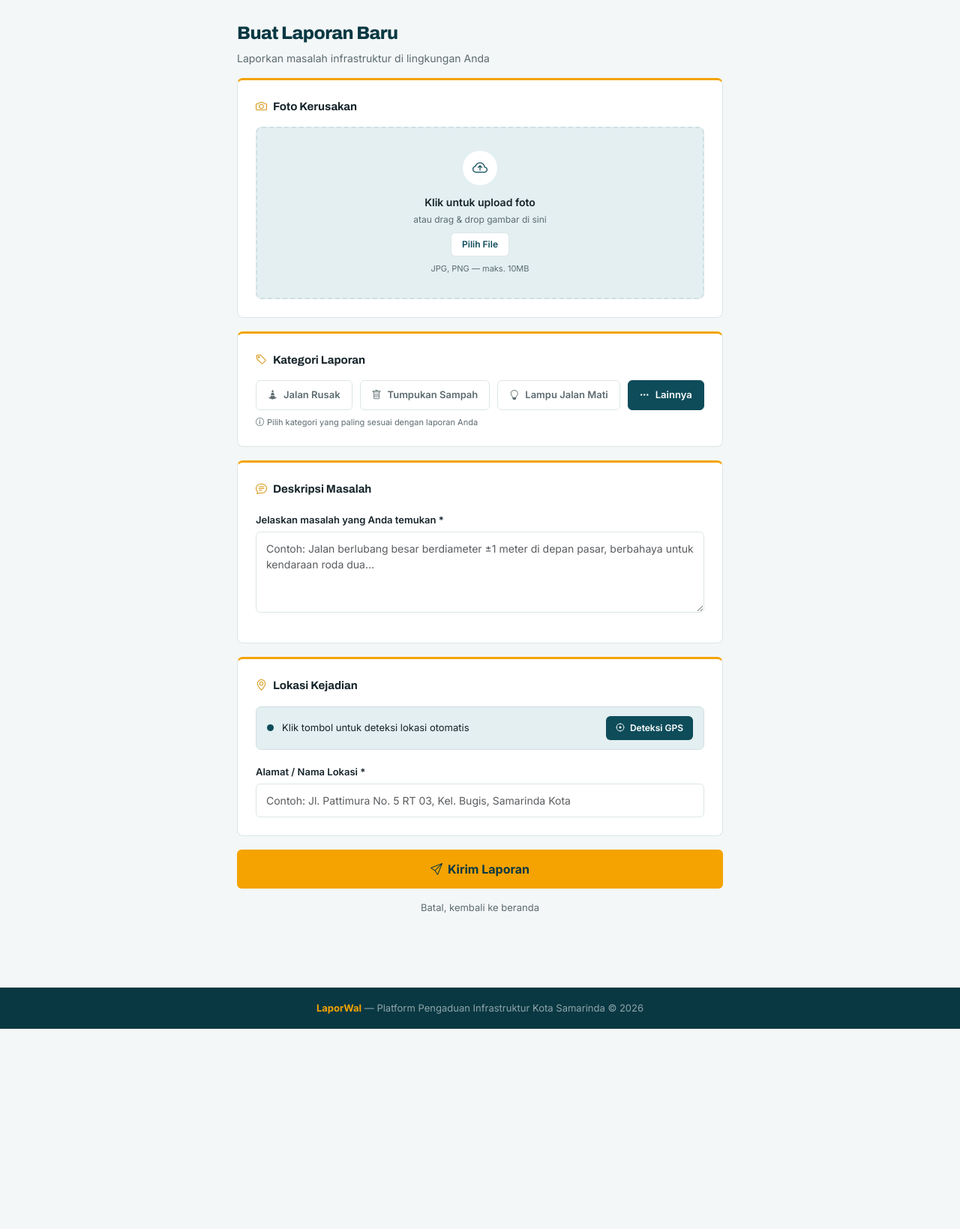
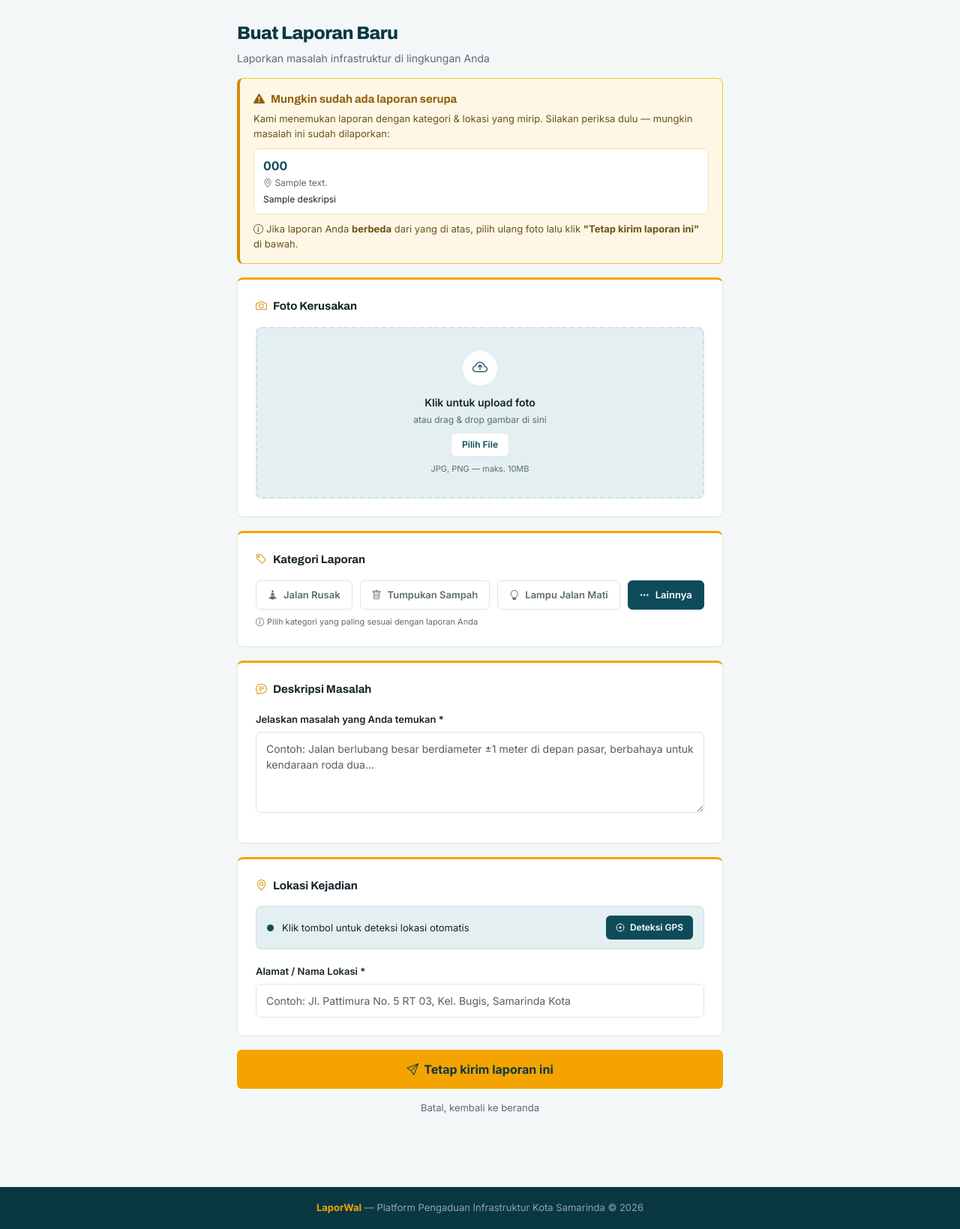
Before and after one commit to 2411102441236-hash/LaporWalProject, a Django app: template laporwal_project/laporwal/templates/laporan/buat_laporan.html in a window 1280 px wide. Shown: the part 62-1701 px from the top of the page at 75% size. Before the commit the page ends 1434 px from the top, so only its background shows below. Run offline with Django 5.2, Linux system fonts and the light colour scheme; tables that the repository leaves empty hold one stand-in row (values such as "Sample post"); the template is opened without the code that fills it: values that come from a table or form of the project are taken from there, most other values are stand-ins (such as "Sample title", 1, 10 or a date in 2020).

Commit message:
Add files via upload

```diff
--- a/laporwal_project/laporwal/templates/laporan/buat_laporan.html
+++ b/laporwal_project/laporwal/templates/laporan/buat_laporan.html
@@ -15,6 +15,15 @@
 .gps-bar { display: flex; align-items: center; gap: 11px; padding: 12px 14px; background: var(--teal-l); border-radius: 7px; border: 1px solid var(--teal-line); }
 .gps-dot { width: 9px; height: 9px; border-radius: 50%; background: var(--teal); flex-shrink: 0; }
 #preview-img { display: none; width: 100%; height: 200px; object-fit: cover; border-radius: 8px; margin-top: 12px; }
+.dup-warn { background: #FFF7E6; border: 1px solid #F4C430; border-left: 4px solid var(--amber-d); border-radius: 8px; padding: 16px 18px; margin-bottom: 18px; }
+.dup-warn-head { font-family: var(--display); font-weight: 700; font-size: 15px; color: #92600A; display: flex; align-items: center; gap: 8px; margin-bottom: 6px; }
+.dup-warn p { font-size: 13px; color: #6B5318; margin-bottom: 10px; }
+.dup-list { list-style: none; padding: 0; margin: 0 0 10px; }
+.dup-item { background: #fff; border: 1px solid #F0E2C0; border-radius: 7px; padding: 10px 12px; margin-bottom: 8px; }
+.dup-item a { font-weight: 700; color: var(--teal); text-decoration: none; }
+.dup-item .dup-meta { font-size: 12px; color: var(--muted); margin-top: 2px; }
+.dup-item .dup-desc { font-size: 12px; color: var(--ink); margin-top: 4px; }
+.dup-note { font-size: 12px; color: #6B5318; margin-bottom: 0 !important; }
 {% endblock %}
 {% block content %}
 <div class="form-wrap">
@@ -23,8 +32,27 @@
     <p class="section-sub">Laporkan masalah infrastruktur di lingkungan Anda</p>
   </div>
 
+  {% if laporan_serupa %}
+  <div class="dup-warn">
+    <div class="dup-warn-head"><i class="bi bi-exclamation-triangle-fill"></i> Mungkin sudah ada laporan serupa</div>
+    <p>Kami menemukan laporan dengan kategori &amp; lokasi yang mirip. Silakan periksa dulu — mungkin masalah ini sudah dilaporkan:</p>
+    <ul class="dup-list">
+      {% for lap in laporan_serupa %}
+      <li class="dup-item">
+        <a href="{% url 'detail_laporan' lap.pk %}" target="_blank">{{ lap.nomor_laporan }}</a>
+        <span class="badge bg-{{ lap.get_status_color }} ms-1">{{ lap.get_status_display }}</span>
+        <div class="dup-meta"><i class="bi bi-geo-alt"></i> {{ lap.alamat|truncatechars:55 }}</div>
+        <div class="dup-desc">{{ lap.deskripsi|truncatechars:90 }}</div>
+      </li>
+      {% endfor %}
+    </ul>
+    <p class="dup-note"><i class="bi bi-info-circle me-1"></i>Jika laporan Anda <b>berbeda</b> dari yang di atas, pilih ulang foto lalu klik <b>"Tetap kirim laporan ini"</b> di bawah.</p>
+  </div>
+  {% endif %}
+
   <form method="post" enctype="multipart/form-data" id="laporan-form" novalidate>
     {% csrf_token %}
+    {% if laporan_serupa %}<input type="hidden" name="konfirmasi_kirim" value="1">{% endif %}
     <input type="hidden" name="latitude" id="lat-input">
     <input type="hidden" name="longitude" id="lng-input">
 
@@ -86,7 +114,7 @@
 
     <!-- SUBMIT -->
     <button type="submit" class="btn-green w-100" style="padding:14px;font-size:16px">
-      <i class="bi bi-send"></i>Kirim Laporan
+      <i class="bi bi-send"></i>{% if laporan_serupa %}Tetap kirim laporan ini{% else %}Kirim Laporan{% endif %}
     </button>
     <a href="{% url 'beranda' %}" class="d-block text-center section-sub mt-3" style="font-size:13px;text-decoration:none">Batal, kembali ke beranda</a>
   </form>
@@ -135,8 +163,21 @@ document.querySelectorAll('.cat-chip').forEach(function(chip){
     document.getElementById('kategori-input').value = this.dataset.val;
   });
 });
-// Set default chip
-document.querySelector('.cat-chip[data-val="lainnya"]').classList.add('selected');
+// Set chip terpilih (default 'lainnya', atau pertahankan pilihan sebelumnya)
+var katTerpilih = "{{ kategori_terpilih|default:'lainnya' }}";
+var chipTerpilih = document.querySelector('.cat-chip[data-val="' + katTerpilih + '"]');
+(chipTerpilih || document.querySelector('.cat-chip[data-val="lainnya"]')).classList.add('selected');
+document.getElementById('kategori-input').value = katTerpilih;
+
+// Pertahankan koordinat GPS bila sudah terdeteksi sebelumnya
+var latTerisi = "{{ lat_terisi|default:'' }}";
+var lngTerisi = "{{ lng_terisi|default:'' }}";
+if (latTerisi && lngTerisi) {
+  document.getElementById('lat-input').value = latTerisi;
+  document.getElementById('lng-input').value = lngTerisi;
+  document.getElementById('gps-status').textContent = 'Lokasi sudah terdeteksi sebelumnya';
+  document.getElementById('gps-coord').textContent = latTerisi + ', ' + lngTerisi;
+}
 
 // GPS detection
 function getLocation() {
```
